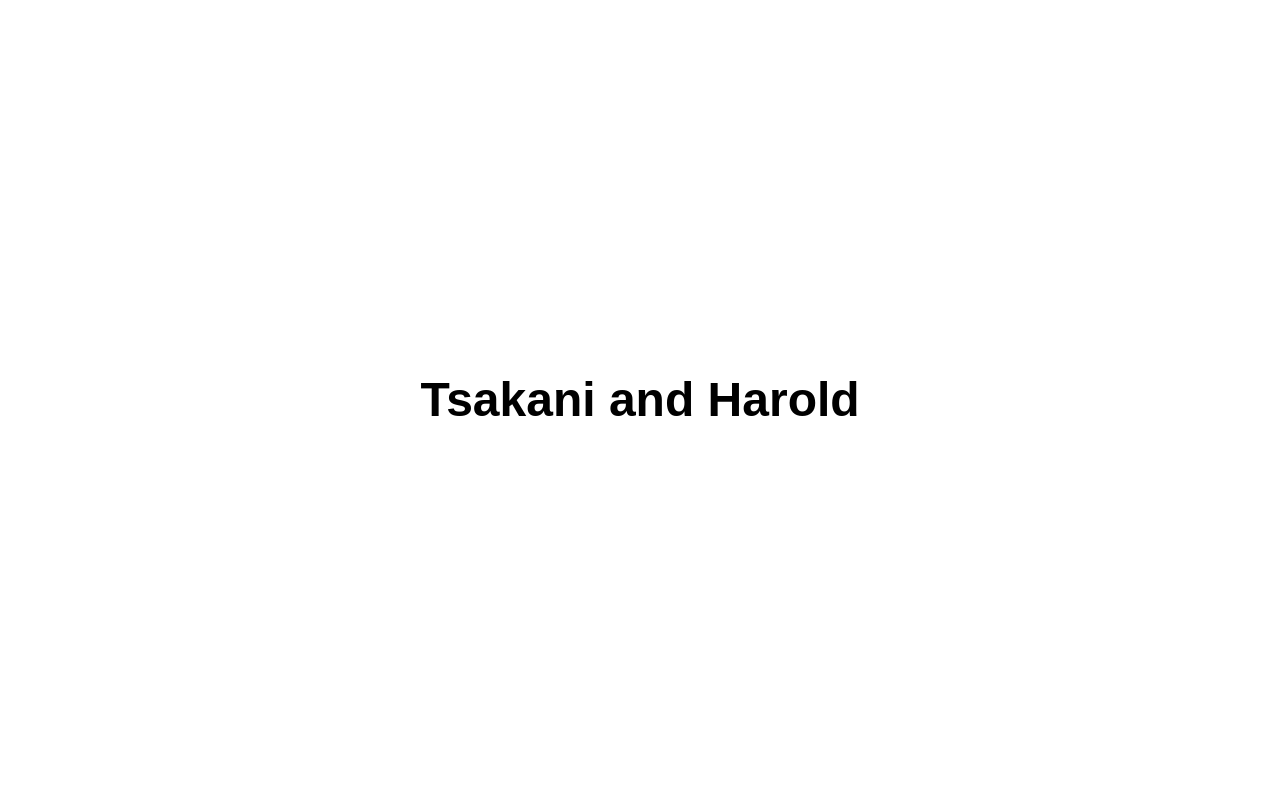
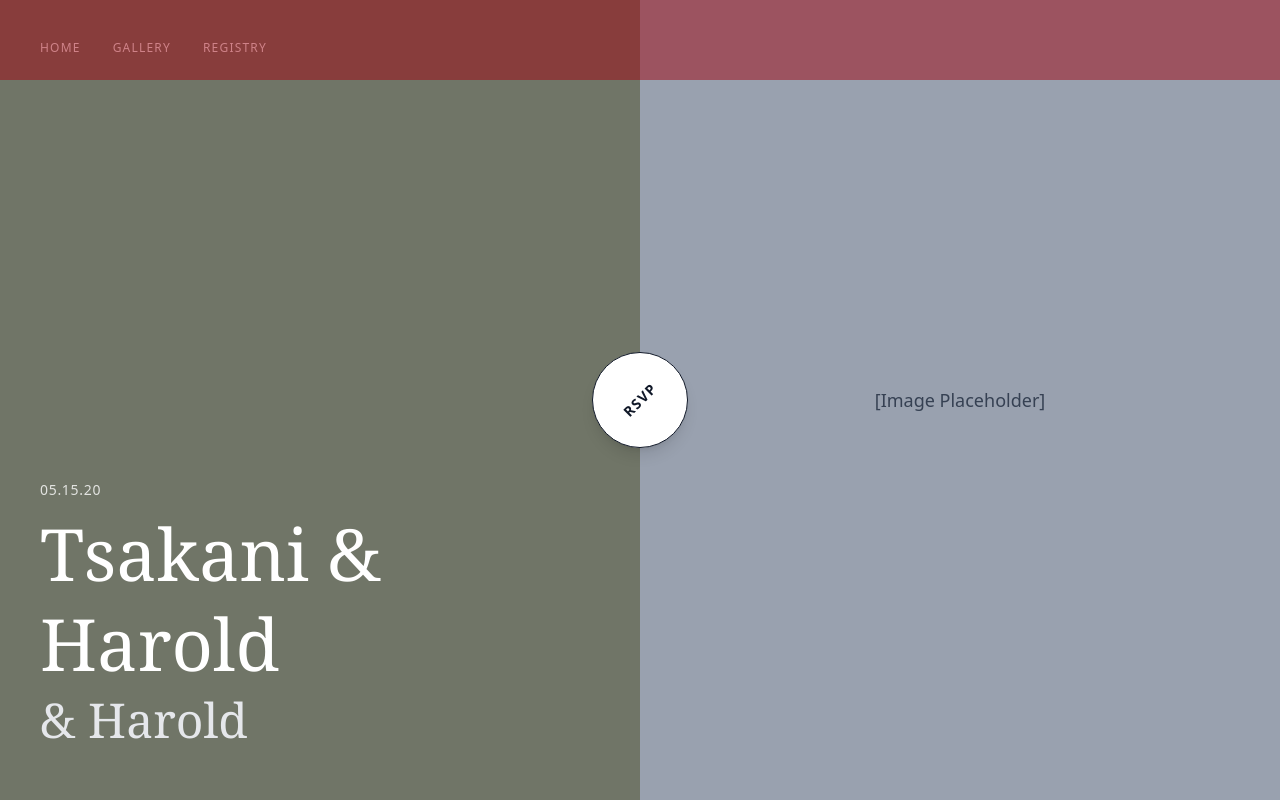
Before and after one commit to KulaniBaloyi/tsakaniandharold, a Next.js app: page / in a window 1280 px wide. Built offline with nearby package versions, Linux system fonts and the light colour scheme.

Commit message:
added hero section

```diff
--- /dev/null
+++ b/app/components/Header.jsx
@@ -0,0 +1,9 @@
+import React from 'react'
+
+const Header = () => {
+  return (
+    <header className='p-10 z-40 bg-red-800/50 fixed left-0 right-0 top-0'></header>
+  )
+}
+
+export default Header
--- /dev/null
+++ b/app/components/Label.jsx
@@ -0,0 +1,9 @@
+import React from 'react'
+
+const Label = () => {
+  return (
+    <div className='absolute left-0 bottom-0 h-64 w-1/2 border-teal-700 border-5'>Tsakani and Harold</div>
+  )
+}
+
+export default Label
--- a/app/components/Landing.tsx
+++ b/app/components/Landing.tsx
@@ -1,9 +1,89 @@
+import React from 'react';
+
 const Landing = () => {
+  // --- Engagement Details (Hardcoded) ---
+  const coupleName = "Tsakani & Harold";
+  const announcementDate = "October 26, 2025";
+  const daysLeftStatic = "321";
+  const tagline = "Our Journey Begins.";
+
   return (
-   <section className='h-screen grid place-content-center'>
-    <h1 className='text-5xl font-bold '>Tsakani and Harold</h1>
-   </section>
-  )
+    // Outer Container: The main wrapper for all elements
+    <section className='h-screen w-full flex flex-col md:flex-row font-sans relative'>
+      {/* The 'relative' class here is crucial! It establishes the positioning
+        context for the absolute-positioned RSVP button.
+      */}
+
+      {/* ---------------------------------------------------- */}
+      {/* LEFT HALF (Design Block) - z-10 added to ensure it's below the button's z-50 */}
+      {/* ---------------------------------------------------- */}
+      <div
+        className='
+          w-full md:w-1/2 h-3/5 md:h-full
+          bg-[#707567] relative z-10
+          p-6 sm:p-10 flex flex-col justify-end text-white
+        '
+      >
+
+        {/* Navigation Header (Top Left) - Remains z-10 but is positioned relative to this block */}
+        <div className='absolute top-6 left-6 sm:top-10 sm:left-10 flex space-x-4 sm:space-x-8 text-xs uppercase tracking-widest font-light'>
+            <a href="#" className='hover:text-gray-300'>Home</a>
+            <a href="#" className='hover:text-gray-300'>Gallery</a>
+            <a href="#" className='hover:text-gray-300'>Registry</a>
+        </div>
+
+        {/* Content */}
+        <div className="mb-4">
+            <p className='text-sm uppercase tracking-wider mb-2 font-light opacity-80'>
+              05.15.20
+            </p>
+            <h1 className='text-5xl sm:text-6xl md:text-7xl font-serif leading-tight'>
+              {coupleName}
+            </h1>
+            <p className='text-4xl sm:text-5xl font-serif mt-2 text-gray-200'>
+              & Harold
+            </p>
+        </div>
+      </div>
+
+      {/* ---------------------------------------------------- */}
+      {/* RIGHT HALF (Image Placeholder) - z-0 or z-10 */}
+      {/* ---------------------------------------------------- */}
+      <div
+        className='
+          w-full md:w-1/2 h-2/5 md:h-full
+          bg-gray-400 relative z-0 flex items-center justify-center
+          overflow-hidden
+        '
+      >
+        <span className='text-gray-700 text-lg'>[Image Placeholder]</span>
+      </div>
+
+      {/* ---------------------------------------------------- */}
+      {/* THE ROTATED RSVP BUTTON (Moved to the main section) */}
+      {/* ---------------------------------------------------- */}
+      <div
+        className='
+          absolute z-50 // <-- CRUCIAL: High Z-index
+
+          // Mobile Position: Center of the dividing line between the two blocks
+          top-[60%] left-1/2 transform -translate-x-1/2 -translate-y-1/2
+
+          // Desktop Position: Center of the screen dividing line
+          md:top-1/2 md:left-1/2 md:transform md:-translate-x-1/2 md:-translate-y-1/2
+
+          // Styling
+          w-24 h-24 rounded-full border border-gray-900 flex items-center justify-center
+          cursor-pointer bg-white shadow-lg bg-opacity-90 hover:bg-opacity-100 transition duration-300
+        '
+      >
+        <span className='text-gray-900 text-sm font-semibold uppercase tracking-widest -rotate-45'>
+          RSVP
+        </span>
+      </div>
+
+    </section>
+  );
 }
 
-export default Landing
+export default Landing;
--- /dev/null
+++ b/app/components/RSVP.tsx
@@ -0,0 +1,9 @@
+import React from 'react'
+
+const RSVP = () => {
+  return (
+    <div className=' rounded-full aspect-square h-24 bg-yellow-700 absolute left-1/2 -translate-x-1/2 top-1/2 -translate-y-1/2'></div>
+  )
+}
+
+export default RSVP
--- a/app/layout.tsx
+++ b/app/layout.tsx
@@ -1,6 +1,7 @@
 import type { Metadata } from "next";
 import { Geist, Geist_Mono } from "next/font/google";
 import "./globals.css";
+import Header from "./components/Header";
 
 export const metadata: Metadata = {
   title: "Tsakani and Harold",
@@ -16,6 +17,7 @@ export default function RootLayout({
     <html lang="en">
       <body
       >
+    <Header/>
         {children}
       </body>
     </html>
--- a/app/page.tsx
+++ b/app/page.tsx
@@ -3,6 +3,7 @@ import Landing from "./components/Landing";
 export default function Home() {
   return (
    <>
+
    <Landing/>
    </>
   );
```
